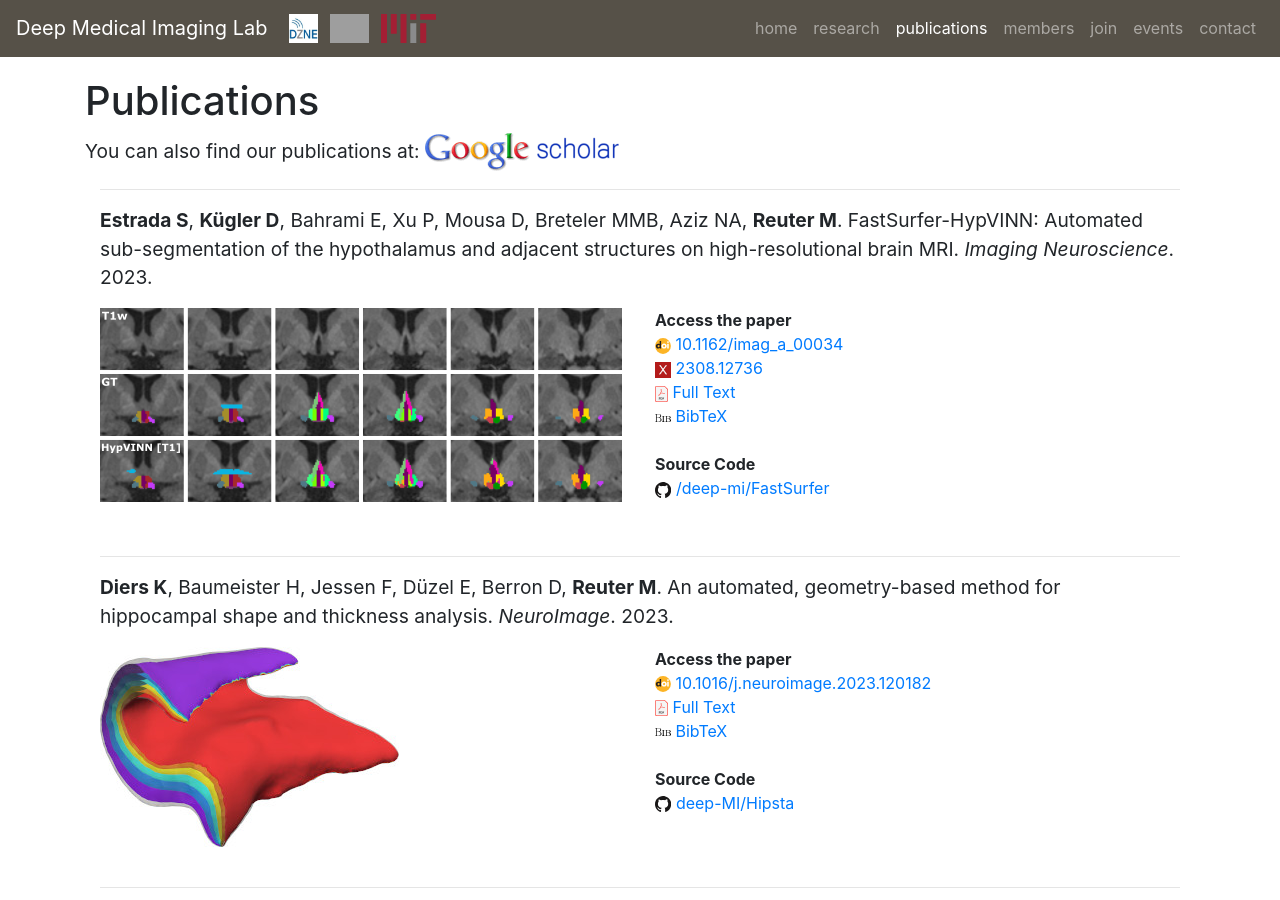
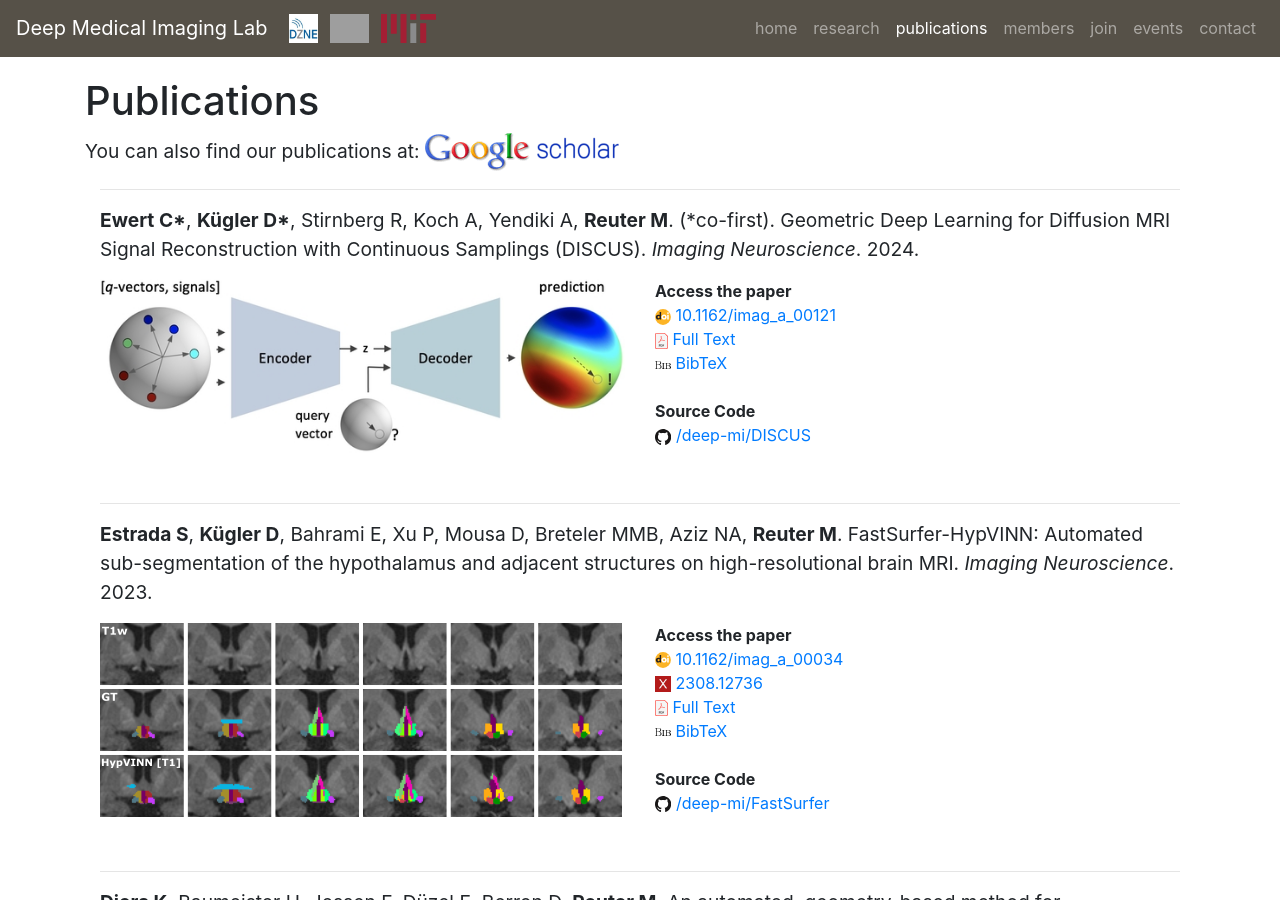
Before and after one commit to Deep-MI/Deep-MI.github.io, a Jekyll site: the page built from publications/index.html, in a window 1280 px wide and 900 px high. Built offline with Jekyll 4.4.1, drawn with Linux system fonts in a browser that asks for light colours; nearby versions of some CDN libraries; comment, search, counter and statistics services are not loaded; grey boxes are pictures that could not be loaded.

Commit message:
Add DISCUS Paper to Publications (#53)

```diff
--- a/_data/publications.yml
+++ b/_data/publications.yml
@@ -30,6 +30,17 @@
 #     - name: 'Some coauthor Lab'
 #       url: 'http://coollab.uni.edu/'
 #
+- id: 'ewert_2024a'
+  authors: '**Ewert C\***, **Kügler D\***, Stirnberg R, Koch A, Yendiki A, **Reuter M**. (\*co-first)'
+  title: 'Geometric Deep Learning for Diffusion MRI Signal Reconstruction with Continuous Samplings (DISCUS)'
+  journal: '*Imaging Neuroscience*'
+  type: 'journal'
+  image: '/static/pub/ewert_2024a.jpg'
+  year: 2024
+  bibtex: '/static/pub/ewert_2024a.bib'
+  doi: 10.1162/imag_a_00121
+  pdf: 'https://direct.mit.edu/imag/article-pdf/doi/10.1162/imag_a_00121/2358010/imag_a_00121.pdf'
+  github: /deep-mi/DISCUS
 
 - id: 'estrada2023'
   authors: '**Estrada S**, **Kügler D**, Bahrami E, Xu P, Mousa D, Breteler MMB, Aziz NA, **Reuter M**'
--- /dev/null
+++ b/static/pub/ewert_2024a.bib
@@ -0,0 +1,13 @@
+@article{10.1162/imag_a_00121,
+    author = {Ewert, Christian and Kügler, David and Stirnberg, Rüdiger and Koch, Alexandra and Yendiki, Anastasia and Reuter, Martin},
+    title = "{Geometric Deep Learning for Diffusion MRI Signal Reconstruction with Continuous Samplings (DISCUS)}",
+    journal = {Imaging Neuroscience},
+    volume = {2},
+    pages = {1-18},
+    year = {2024},
+    month = {04},
+    issn = {2837-6056},
+    doi = {10.1162/imag_a_00121},
+    url = {https://doi.org/10.1162/imag\_a\_00121},
+    eprint = {https://direct.mit.edu/imag/article-pdf/doi/10.1162/imag\_a\_00121/2358010/imag\_a\_00121.pdf},
+}
```
Also changed, not shown: static/pub/ewert_2024a.jpg (added).
